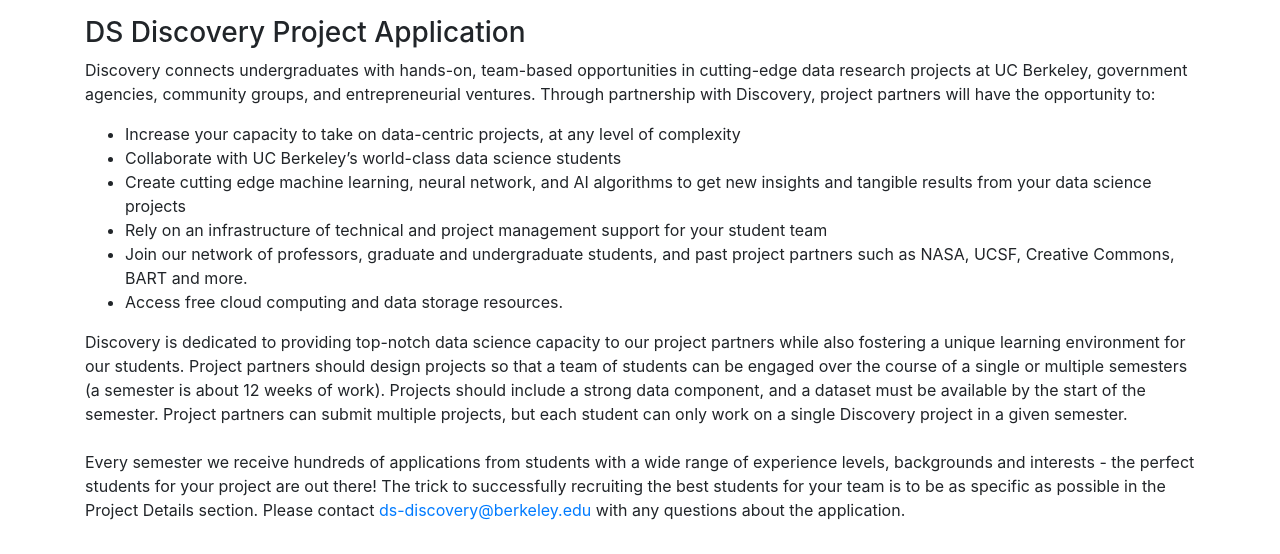
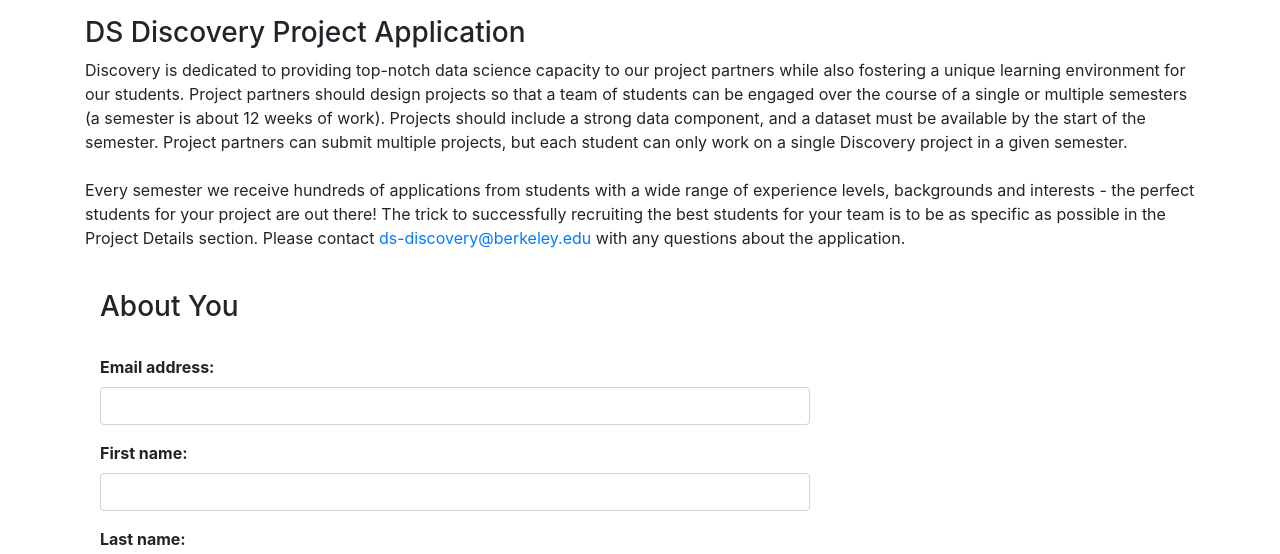
Before and after one commit to DS-Discovery/DS-Exchange, a Django app: page /projects/newproject in a window 1280 px wide. Shown: the part 60-614 px from the top of the page. Run offline with Django 3.2, Linux system fonts and the light colour scheme; the visitor is signed in with stand-in values (Sample User, id 1); parts of the project's set-up code (start-up, migrations or seed data) failed here and were passed over; some libraries are stand-ins or nearby versions.

Commit message:
update intro text

```diff
--- a/templates/projects/partner_proj_creation.html
+++ b/templates/projects/partner_proj_creation.html
@@ -11,17 +11,6 @@ container
 
 <h3>DS Discovery Project Application</h3>
 
-    <p>Discovery connects undergraduates with hands-on, team-based opportunities in cutting-edge data research projects at UC Berkeley,
-    government agencies, community groups, and entrepreneurial ventures. Through partnership with Discovery, project partners will
-    have the opportunity to:</p>
-    <ul>
-      <li>Increase your capacity to take on data-centric projects, at any level of complexity</li>
-      <li>Collaborate with UC Berkeley’s world-class data science students</li>
-      <li>Create cutting edge machine learning, neural network, and AI algorithms to get new insights and tangible results from your data science projects</li>
-      <li>Rely on an infrastructure of technical and project management support for your student team</li>
-      <li>Join our network of professors, graduate and undergraduate students, and past project partners such as NASA, UCSF, Creative Commons, BART and more.</li>
-      <li>Access free cloud computing and data storage resources.</li>
-    </ul>
     <p>Discovery is dedicated to providing top-notch data science capacity to our project partners while also fostering a unique learning environment for our students.
         Project partners should design projects so that a team of students can be engaged over the course of a single or multiple semesters (a semester is about 12 weeks of work).
         Projects should include a strong data component, and a dataset must be available by the start of the semester. Project partners can submit multiple projects,
```
